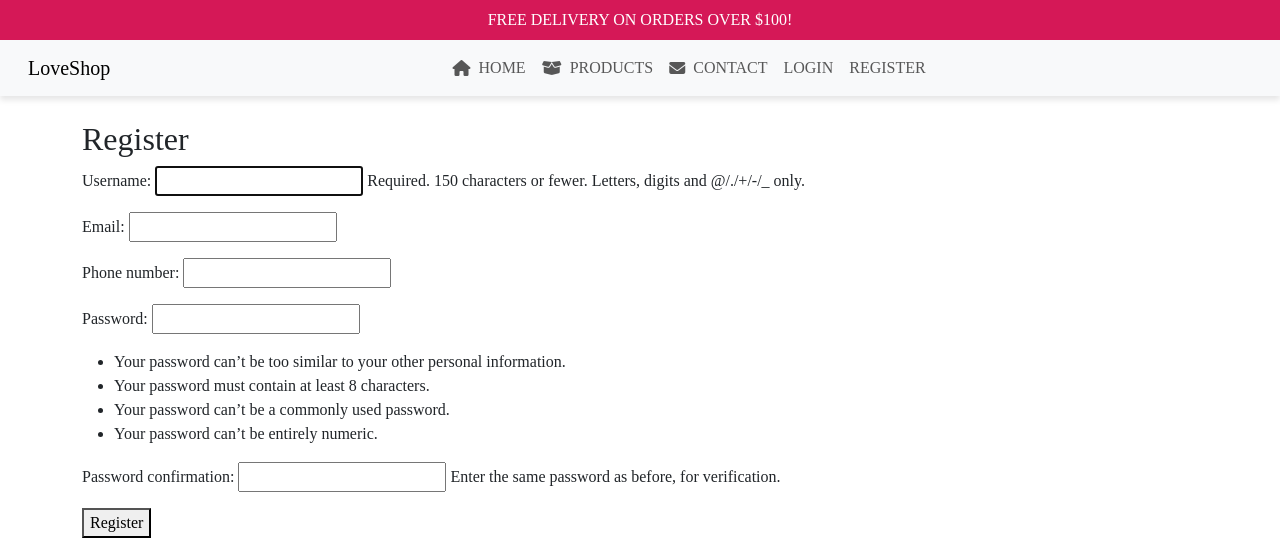
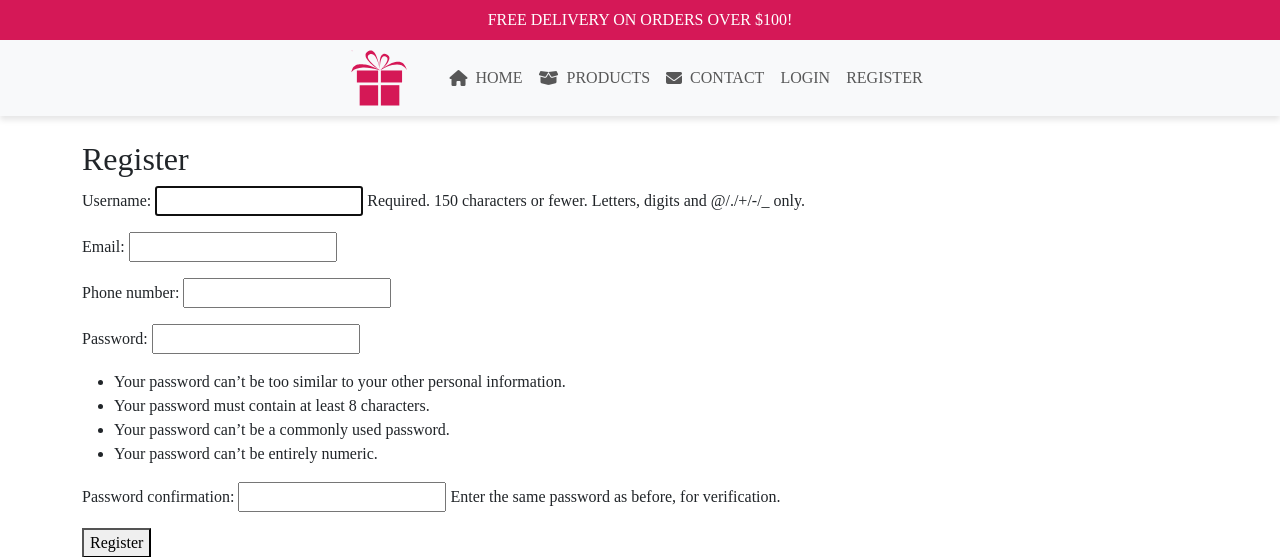
Before and after one commit to JesseRoss001/loveshop, a Django app: page /accounts/register/ in a window 1280 px wide. Shown: the top 557 px of the page. Run offline with Django 5.2, Linux system fonts and the light colour scheme; some libraries are stand-ins or nearby versions.

Commit message:
Header styling rough complete

```diff
--- a/templates/base.html
+++ b/templates/base.html
@@ -83,10 +83,10 @@
     <!-- Navbar -->
     <nav class="navbar navbar-expand-lg navbar-light bg-light">
       <div class="container-fluid justify-content-center">
-        <a class="navbar-brand" href="{% url 'home' %}">
-          <!-- Add your SVG logo here -->
-          {% include 'static/images/logo.svg' %}
-          LoveShop
+        <a class="navbar-brand d-flex d-lg-none align-items-center" href="{% url 'home' %}">
+          <!-- SVG logo added here -->
+          <img src="{% static 'images/logo2.svg' %}" alt="LoveShop Logo" style="height: 40px; margin-right: 8px;">
+
         </a>
         <button class="navbar-toggler" type="button" data-bs-toggle="collapse" data-bs-target="#navbarNavAltMarkup"
           aria-controls="navbarNavAltMarkup" aria-expanded="false" aria-label="Toggle navigation">
@@ -94,6 +94,7 @@
         </button>
         <div class="collapse navbar-collapse" id="navbarNavAltMarkup">
           <div class="navbar-nav text-uppercase mx-auto">
+            <img src="{% static 'images/logo2.svg' %}" class="d-none d-lg-flex" alt="LoveShop Logo" style="height: 60px; margin-right: 2rem;">
             <a class="nav-link {% if request.resolver_match.url_name == 'home' %}active{% endif %}" href="{% url 'home' %}">
               <i class="fas fa-home"></i> Home
             </a>
```
Also changed, not shown: static/images/logo1.svg (renamed from static/images/logo.svg), static/images/logo2.svg (added), 4 other files.
